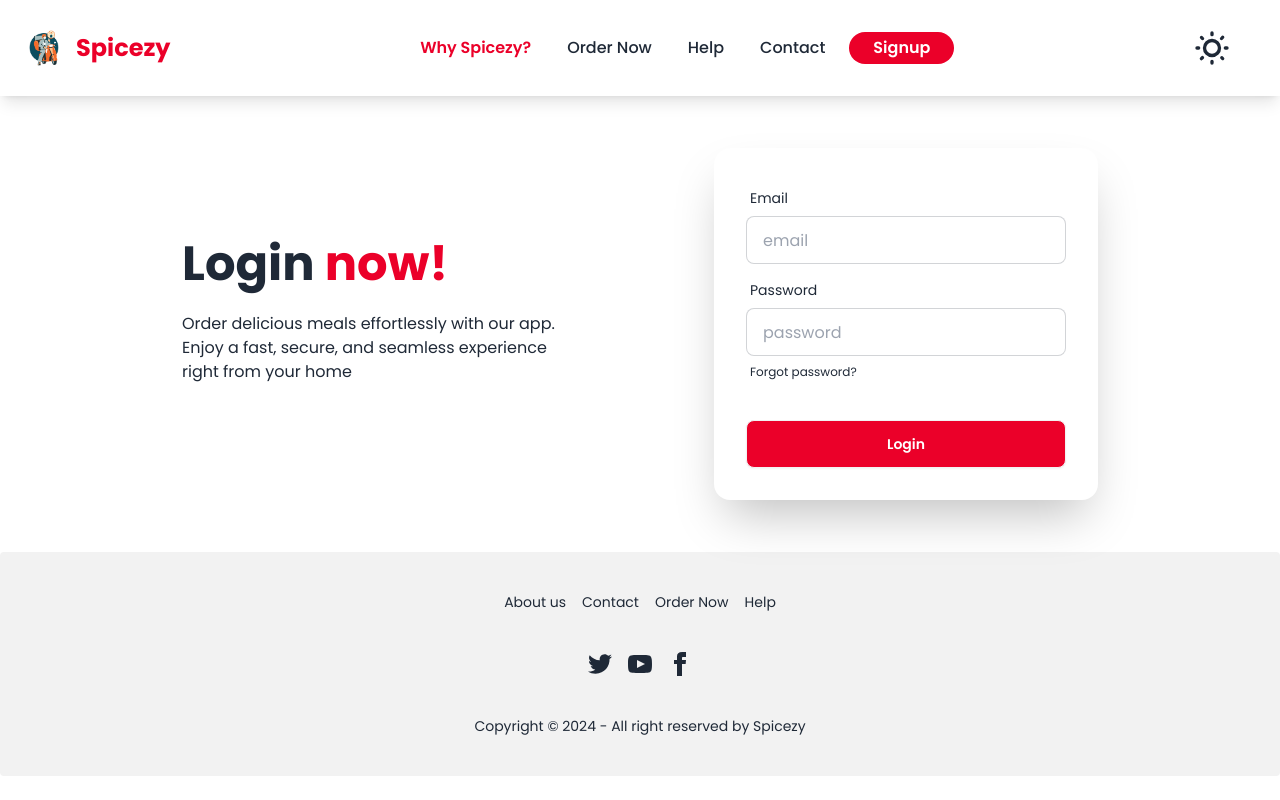
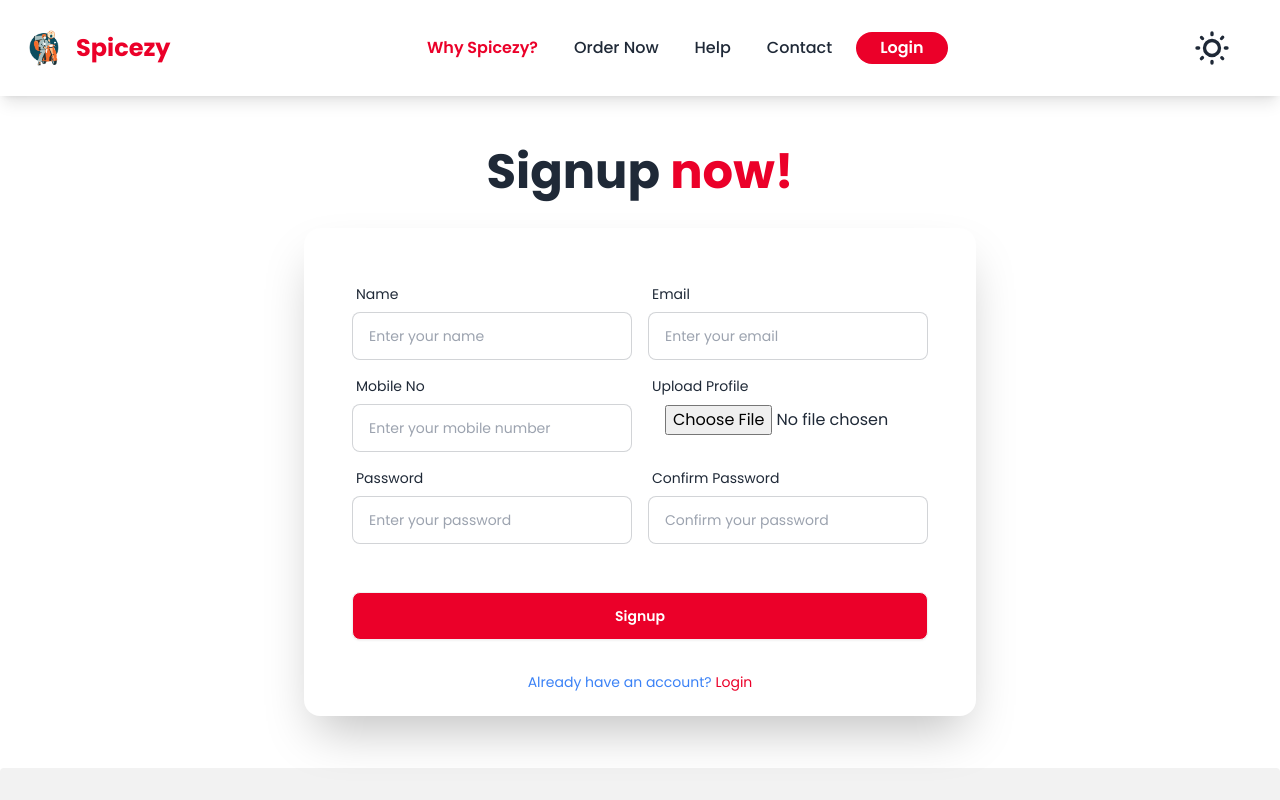
Before and after one commit to Sanjaypk986/Food-Order---frontend, a React (Vite) app: page /signup in a window 1280 px wide. Shown: the top 800 px of the page. Built offline with nearby package versions, Linux system fonts and the light colour scheme.

Commit message:
working on login and signup form

```diff
--- a/package.json
+++ b/package.json
@@ -10,9 +10,11 @@
     "preview": "vite preview"
   },
   "dependencies": {
+    "axios": "^1.7.4",
     "lucide-react": "^0.429.0",
     "react": "^18.3.1",
     "react-dom": "^18.3.1",
+    "react-hook-form": "^7.52.2",
     "react-router-dom": "^6.26.0"
   },
   "devDependencies": {
--- a/src/components/Header.jsx
+++ b/src/components/Header.jsx
@@ -94,10 +94,10 @@ const Header = () => {
               </li>
               <li>
                 <Link
-                  to="/signup"
+                  to="/login"
                   className="block text-center py-1 px-6 text-white font-semibold rounded-full primary-bg"
                 >
-                  Signup
+                  Login
                 </Link>
               </li>
               <li className="flex items-center justify-center md:hidden">
--- /dev/null
+++ b/src/components/forms/LoginForm.jsx
@@ -0,0 +1,93 @@
+import axios from 'axios';
+import React from 'react'
+import { useForm } from "react-hook-form";
+import { useNavigate } from 'react-router-dom';
+
+const LoginForm = () => {
+    const navigate = useNavigate();
+    const {
+      register,
+      handleSubmit,
+      formState: { errors },
+    } = useForm();
+
+    const onSubmit = async (data) => {
+      try {
+        const response = await axios.post(
+          "http://localhost:4500/api/v1/user/login",
+          data,
+          { withCredentials: true }
+        );
+        navigate("/user");
+      } catch (error) {
+        console.log(error);
+      }
+    };
+
+
+  return (
+    <form onSubmit={handleSubmit(onSubmit)} className="card-body">
+                <div className="form-control">
+                  <label className="label">
+                    <span className="label-text">Email</span>
+                  </label>
+                  <input
+                    type="email"
+                    placeholder="email"
+                    className={`input input-bordered mb-2 ${
+                      errors.email ? "input-error" : ""
+                    }`}
+                    {...register("email", {
+                      required: "Email is required",
+                      pattern: {
+                        value: /^[^\s@]+@[^\s@]+\.[^\s@]+$/,
+                        message: "Invalid email address",
+                      },
+                    })}
+                  />
+                  {/* Error message for Email */}
+                  {errors.email && (
+                    <span className="text-red-500 text-sm">
+                      {errors.email.message}
+                    </span>
+                  )}
+                </div>
+                <div className="form-control">
+                  <label className="label">
+                    <span className="label-text">Password</span>
+                  </label>
+                  <input
+                    type="password"
+                    placeholder="password"
+                    className={`input input-bordered mb-2 ${
+                      errors.password ? "input-error" : ""
+                    }`}
+                    {...register("password", {
+                      required: "Password is required",
+                    })}
+                  />
+                  {/* Error message for Password */}
+                  {errors.password && (
+                    <span className="text-red-500 text-sm">
+                      {errors.password.message}
+                    </span>
+                  )}
+                  <label className="label">
+                    <a href="#" className="label-text-alt text-blue-500 link link-hover">
+                      Forgot password?
+                    </a>
+                  </label>
+                </div>
+                <div className="form-control mt-6">
+                  <button
+                    type="submit"
+                    className="btn primary-bg text-white font-semibold"
+                  >
+                    Login
+                  </button>
+                </div>
+              </form>
+  )
+}
+
+export default LoginForm
--- /dev/null
+++ b/src/components/forms/SignupForm.jsx
@@ -0,0 +1,172 @@
+import axios from "axios";
+import React from "react";
+import { useForm } from "react-hook-form";
+import { useNavigate } from "react-router-dom";
+
+const SignupForm = () => {
+  const navigate = useNavigate();
+  const {
+    register,
+    handleSubmit,
+    watch,
+    formState: { errors },
+  } = useForm();
+
+  // Watch the password field to validate the confirm password field
+  const password = watch("password");
+
+  const onSubmit = async (data) => {
+    try {
+      const response = await axios.post(
+        "http://localhost:4500/api/v1/user/create",
+        data,
+        { withCredentials: true }
+      );
+      navigate("/user");
+    } catch (error) {
+      console.log(error);
+    }
+  };
+
+  return (
+    <form
+      onSubmit={handleSubmit(onSubmit)}
+      className="card-body grid md:grid-cols-2 gap-4"
+    >
+      <div>
+        <div className="form-control">
+          <label className="label">
+            <span className="label-text">Name</span>
+          </label>
+          <input
+            type="text"
+            placeholder="Enter your name"
+            className={`input input-bordered mb-2 text-sm ${
+              errors.name ? "input-error" : ""
+            }`}
+            {...register("name", {
+              required: "Name is required",
+            })}
+          />
+          {errors.name && (
+            <span className="text-red-500 text-sm">{errors.name.message}</span>
+          )}
+        </div>
+        <div className="form-control">
+          <label className="label">
+            <span className="label-text">Mobile No</span>
+          </label>
+          <input
+            type="tel"
+            placeholder="Enter your mobile number"
+            className={`input input-bordered mb-2 text-sm ${
+              errors.mobile ? "input-error" : ""
+            }`}
+            {...register("mobile", {
+              required: "Mobile number is required",
+              pattern: {
+                value: /^[0-9]{10}$/, // Example pattern for a 10-digit number
+                message: "Invalid mobile number.",
+              },
+            })}
+          />
+          {errors.mobile && (
+            <span className="text-red-500 text-sm">
+              {errors.mobile.message}
+            </span>
+          )}
+        </div>
+        <div className="form-control">
+          <label className="label">
+            <span className="label-text">Password</span>
+          </label>
+          <input
+            type="password"
+            placeholder="Enter your password"
+            className={`input input-bordered mb-2 text-sm ${
+              errors.password ? "input-error" : ""
+            }`}
+            {...register("password", {
+              required: "Password is required",
+            })}
+          />
+          {errors.password && (
+            <span className="text-red-500 text-sm">
+              {errors.password.message}
+            </span>
+          )}
+        </div>
+      </div>
+
+      <div>
+        <div className="form-control">
+          <label className="label">
+            <span className="label-text">Email</span>
+          </label>
+          <input
+            type="email"
+            placeholder="Enter your email"
+            className={`input input-bordered mb-2 text-sm ${
+              errors.email ? "input-error" : ""
+            }`}
+            {...register("email", {
+              required: "Email is required",
+              pattern: {
+                value: /^[^\s@]+@[^\s@]+\.[^\s@]+$/,
+                message: "Invalid email address",
+              },
+            })}
+          />
+          {errors.email && (
+            <span className="text-red-500 text-sm">{errors.email.message}</span>
+          )}
+        </div>
+        <div className="form-control">
+          <label className="label">
+            <span className="label-text">Upload Profile</span>
+          </label>
+          <input
+            type="file"
+            className={`input mb-2 ${errors.image ? "input-error" : ""}`}
+            {...register("image", {
+            })}
+          />
+        </div>
+        <div className="form-control">
+          <label className="label">
+            <span className="label-text">Confirm Password</span>
+          </label>
+          <input
+            type="password"
+            placeholder="Confirm your password"
+            className={`input input-bordered mb-2 text-sm ${
+              errors.confirmPassword ? "input-error" : ""
+            }`}
+            {...register("confirmPassword", {
+              required: "This field is required",
+              validate: (value) =>
+                value === password || "Passwords do not match",
+            })}
+          />
+          {errors.confirmPassword && (
+            <span className="text-red-500 text-sm">
+              {errors.confirmPassword.message}
+            </span>
+          )}
+        </div>
+      </div>
+
+      {/* Submit Button */}
+      <div className="form-control mt-6 md:col-span-2">
+        <button
+          type="submit"
+          className="btn primary-bg text-white font-semibold"
+        >
+          Signup
+        </button>
+      </div>
+    </form>
+  );
+};
+
+export default SignupForm;
--- a/src/pages/common/LoginPage.jsx
+++ b/src/pages/common/LoginPage.jsx
@@ -1,43 +1,37 @@
-import React from 'react'
+import React from "react";
+import LoginForm from "../../components/forms/loginForm";
+import { Link } from "react-router-dom";
 
 const LoginPage = () => {
   return (
     <main>
-      <div className="hero bg-base-200 min-h-screen">
-  <div className="hero-content flex-col lg:flex-row-reverse">
+      <section className="px-1 sm:px-2 py-7 my-2">
+        <div className="hero">
+          <div className="hero-content flex-col lg:flex-row lg:w-3/4">
             <div className="text-center lg:text-left">
-      <h1 className="text-5xl font-bold">Login now!</h1>
-      <p className="py-6">
-        Provident cupiditate voluptatem et in. Quaerat fugiat ut assumenda excepturi exercitationem
-        quasi. In deleniti eaque aut repudiandae et a id nisi.
+              <h1 className="text-3xl lg:text-5xl font-bold">
+                Login <span className="primary-text">now!</span>
+              </h1>
+              <p className="py-6 text-base md:text-md text-justify  lg:w-3/4">
+                Order delicious meals effortlessly with our app. Enjoy a fast,
+                secure, and seamless experience right from your home.
+              </p>
+
+              <p className="text-sm text-blue-500">
+                Don't have an account?{" "}
+                <Link className="primary-text " to={"/signup"}>
+                  Signup
+                </Link>
               </p>
             </div>
             <div className="card bg-base-100 w-full max-w-sm shrink-0 shadow-2xl">
-      <form className="card-body">
-        <div className="form-control">
-          <label className="label">
-            <span className="label-text">Email</span>
-          </label>
-          <input type="email" placeholder="email" className="input input-bordered" required />
-        </div>
-        <div className="form-control">
-          <label className="label">
-            <span className="label-text">Password</span>
-          </label>
-          <input type="password" placeholder="password" className="input input-bordered" required />
-          <label className="label">
-            <a href="#" className="label-text-alt link link-hover">Forgot password?</a>
-          </label>
-        </div>
-        <div className="form-control mt-6">
-          <button className="btn btn-primary">Login</button>
-        </div>
-      </form>
+              <LoginForm />
             </div>
           </div>
         </div>
+      </section>
     </main>
-  )
-}
+  );
+};
 
-export default LoginPage
+export default LoginPage;
--- a/src/pages/common/SignupPage.jsx
+++ b/src/pages/common/SignupPage.jsx
@@ -1,52 +1,26 @@
 import React from "react";
+import SignupForm from "../../components/forms/SignupForm";
+import { Link } from "react-router-dom";
 
 const SignupPage = () => {
-
-
   return (
     <main>
       <section className="px-1 sm:px-2 py-7 my-2">
         <div className="hero">
-          <div className="hero-content flex-col lg:flex-row lg:w-3/4">
-            <div className="text-center lg:text-left">
-              <h1 className="text-3xl lg:text-5xl font-bold">Login <span className="primary-text">now!</span></h1>
-              <p className="py-6 lg:w-3/4">
-              Order delicious meals effortlessly with our app. Enjoy a fast, secure, and seamless experience right from your home
+          <div className="hero-content flex-col w-full lg:w-3/4 mx-auto">
+            <div className="text-center mb-4">
+              <h1 className="text-3xl lg:text-5xl font-bold">
+                Signup <span className="primary-text">now!</span>
+              </h1>
+            </div>
+            <div className="card bg-base-100 w-full max-w-2xl mx-auto shadow-2xl p-4">
+              <SignupForm />
+              <p className="text-sm text-center mb-2 text-blue-500">
+                Already have an account?{" "}
+                <Link className="primary-text" to={'/login'}>
+                  Login
+                </Link>
               </p>
-            </div>
-            <div className="card bg-base-100 w-full max-w-sm shrink-0 shadow-2xl">
-              <form className="card-body">
-                <div className="form-control">
-                  <label className="label">
-                    <span className="label-text">Email</span>
-                  </label>
-                  <input
-                    type="email"
-                    placeholder="email"
-                    className="input input-bordered"
-                    required
-                  />
-                </div>
-                <div className="form-control">
-                  <label className="label">
-                    <span className="label-text">Password</span>
-                  </label>
-                  <input
-                    type="password"
-                    placeholder="password"
-                    className="input input-bordered"
-                    required
-                  />
-                  <label className="label">
-                    <a href="#" className="label-text-alt link link-hover">
-                      Forgot password?
-                    </a>
-                  </label>
-                </div>
-                <div className="form-control mt-6">
-                  <button className="btn primary-bg text-white font-semibold">Login</button>
-                </div>
-              </form>
             </div>
           </div>
         </div>
```
Also changed, not shown: src/components/user/userHeader.jsx (+16 -17 lines), src/routes/root.jsx (+12 -4 lines), 1 other file (tests, documents, lock files or other folders). Lines whose indentation alone changed are shown as unchanged.
